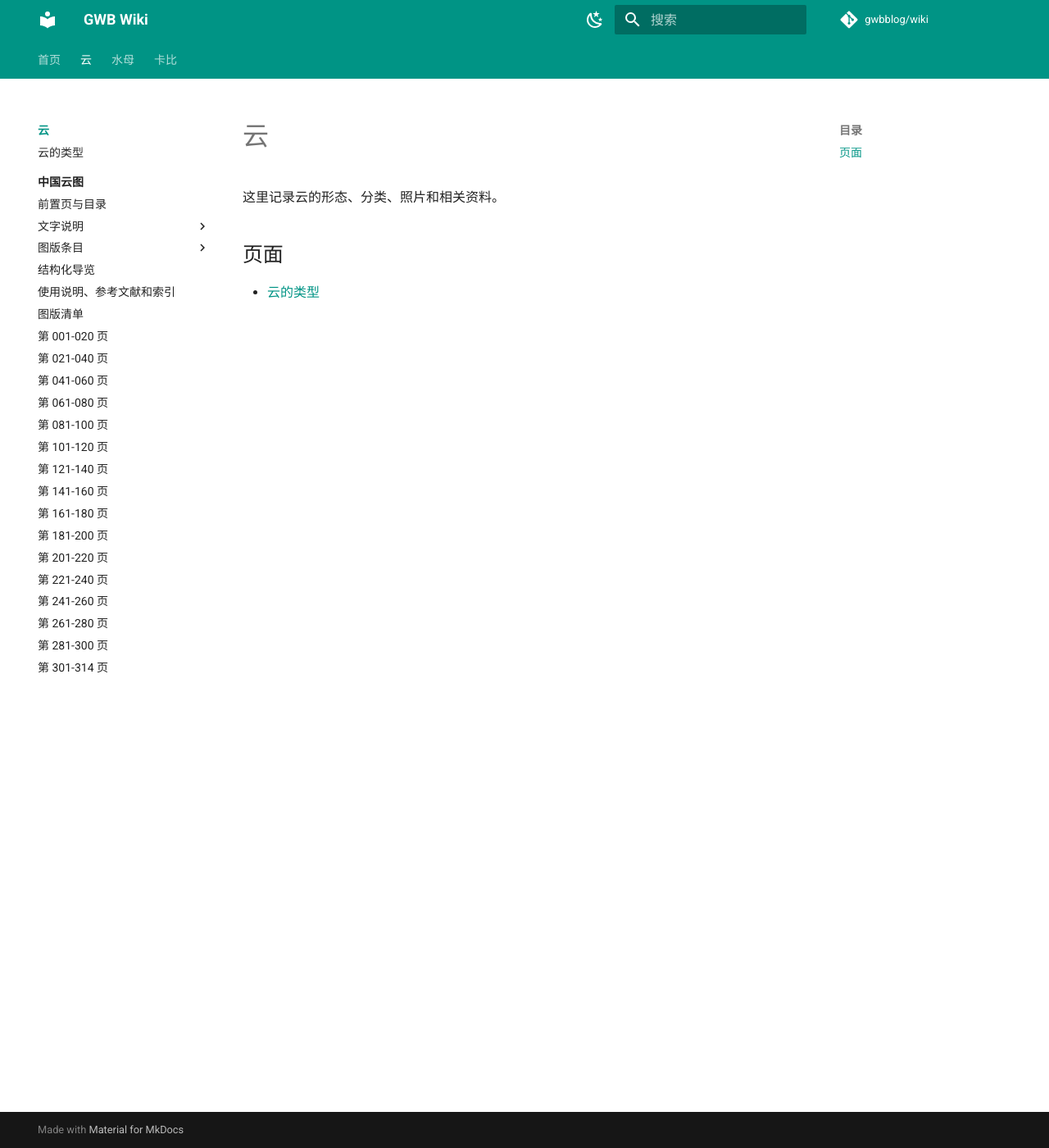
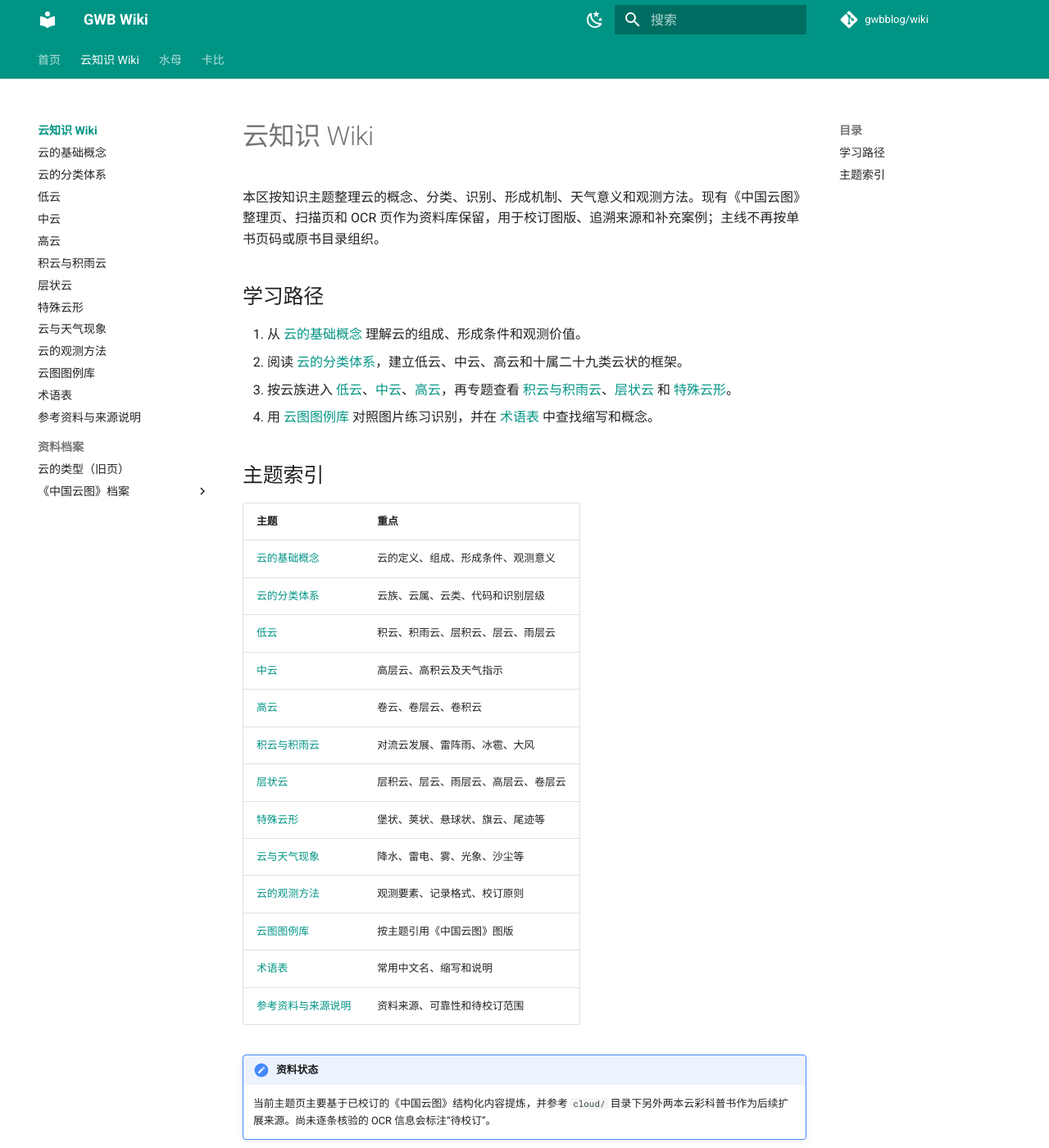
Before and after one commit to jellyfishjellyman/wiki, an MkDocs documentation site: the page built from docs/clouds/index.md, in a window 1280 px wide and 1400 px high. Shown: the whole window at 82% size. Built offline with MkDocs 1.6.1 and Material for MkDocs 9.7.7, drawn with Linux system fonts in a browser that asks for light colours; comment, search, counter and statistics services are not loaded.

Commit message:
Restructure cloud wiki by topic

```diff
--- a/docs/clouds/index.md
+++ b/docs/clouds/index.md
@@ -1,7 +1,31 @@
-# 云
+# 云知识 Wiki
 
-这里记录云的形态、分类、照片和相关资料。
+本区按知识主题整理云的概念、分类、识别、形成机制、天气意义和观测方法。现有《中国云图》整理页、扫描页和 OCR 页作为资料库保留，用于校订图版、追溯来源和补充案例；主线不再按单书页码或原书目录组织。
 
-## 页面
+## 学习路径
 
-- [云的类型](cloud-types.md)
+1. 从 [云的基础概念](basics.md) 理解云的组成、形成条件和观测价值。
+2. 阅读 [云的分类体系](classification.md)，建立低云、中云、高云和十属二十九类云状的框架。
+3. 按云族进入 [低云](low-clouds.md)、[中云](mid-clouds.md)、[高云](high-clouds.md)，再专题查看 [积云与积雨云](cumulus-cumulonimbus.md)、[层状云](layered-clouds.md) 和 [特殊云形](special-forms.md)。
+4. 用 [云图图例库](gallery.md) 对照图片练习识别，并在 [术语表](glossary.md) 中查找缩写和概念。
+
+## 主题索引
+
+| 主题 | 重点 |
+| --- | --- |
+| [云的基础概念](basics.md) | 云的定义、组成、形成条件、观测意义 |
+| [云的分类体系](classification.md) | 云族、云属、云类、代码和识别层级 |
+| [低云](low-clouds.md) | 积云、积雨云、层积云、层云、雨层云 |
+| [中云](mid-clouds.md) | 高层云、高积云及天气指示 |
+| [高云](high-clouds.md) | 卷云、卷层云、卷积云 |
+| [积云与积雨云](cumulus-cumulonimbus.md) | 对流云发展、雷阵雨、冰雹、大风 |
+| [层状云](layered-clouds.md) | 层积云、层云、雨层云、高层云、卷层云 |
+| [特殊云形](special-forms.md) | 堡状、荚状、悬球状、旗云、尾迹等 |
+| [云与天气现象](weather-phenomena.md) | 降水、雷电、雾、光象、沙尘等 |
+| [云的观测方法](observation.md) | 观测要素、记录格式、校订原则 |
+| [云图图例库](gallery.md) | 按主题引用《中国云图》图版 |
+| [术语表](glossary.md) | 常用中文名、缩写和说明 |
+| [参考资料与来源说明](references.md) | 资料来源、可靠性和待校订范围 |
+
+!!! note "资料状态"
+    当前主题页主要基于已校订的《中国云图》结构化内容提炼，并参考 `cloud/` 目录下另外两本云彩科普书作为后续扩展来源。尚未逐条核验的 OCR 信息会标注“待校订”。
--- a/mkdocs.yml
+++ b/mkdocs.yml
@@ -31,56 +31,70 @@ theme:
 
 nav:
   - 首页: index.md
-  - 云:
+  - 云知识 Wiki:
       - clouds/index.md
-      - 云的类型: clouds/cloud-types.md
-      - 中国云图:
-          - clouds/china-cloud-atlas/index.md
-          - 前置页与目录: clouds/china-cloud-atlas/front-matter.md
-          - 文字说明:
-              - clouds/china-cloud-atlas/text/index.md
-              - 云的分类: clouds/china-cloud-atlas/text/cloud-classification.md
-              - 云的特征: clouds/china-cloud-atlas/text/cloud-features.md
-              - 云的编码: clouds/china-cloud-atlas/text/cloud-coding.md
-          - 图版条目:
-              - clouds/china-cloud-atlas/plates/index.md
-              - 低云图版：积云: clouds/china-cloud-atlas/plates/low-clouds-cumulus.md
-              - 低云图版：浓积云与积雨云: clouds/china-cloud-atlas/plates/low-clouds-cumulonimbus.md
-              - 低云图版：积雨云降水与云砧: clouds/china-cloud-atlas/plates/low-clouds-cumulonimbus-precipitation.md
-              - 低云图版：层积云: clouds/china-cloud-atlas/plates/low-clouds-stratocumulus.md
-              - 低云图版：层云与雨层云: clouds/china-cloud-atlas/plates/low-clouds-stratus-nimbostratus.md
-              - 中云图版：高层云: clouds/china-cloud-atlas/plates/mid-clouds-altostratus.md
-              - 中云图版：高积云: clouds/china-cloud-atlas/plates/mid-clouds-altocumulus.md
-              - 高云图版：卷云: clouds/china-cloud-atlas/plates/high-clouds-cirrus.md
-              - 高云图版：卷层云与卷积云: clouds/china-cloud-atlas/plates/high-clouds-cirrostratus-cirrocumulus.md
-              - 天气现象图版：雾: clouds/china-cloud-atlas/plates/weather-fog.md
-              - 天气现象图版：光象: clouds/china-cloud-atlas/plates/weather-optical-phenomena.md
-              - 天气现象图版：闪电: clouds/china-cloud-atlas/plates/weather-lightning.md
-              - 天气现象图版：降水粒子: clouds/china-cloud-atlas/plates/weather-precipitation-particles.md
-              - 天气现象图版：雾凇、霜和积冰: clouds/china-cloud-atlas/plates/weather-frost-icing.md
-              - 天气现象图版：龙卷、尘卷风和沙尘: clouds/china-cloud-atlas/plates/weather-tornado-dust.md
-              - 飞机上观测云图: clouds/china-cloud-atlas/plates/aircraft-observed-clouds.md
-              - 地形云图版: clouds/china-cloud-atlas/plates/terrain-clouds.md
-              - 补充云和天气现象个例: clouds/china-cloud-atlas/plates/supplementary-cloud-weather-examples.md
-          - 结构化导览: clouds/china-cloud-atlas/structure.md
-          - 使用说明、参考文献和索引: clouds/china-cloud-atlas/usage-references-index.md
-          - 图版清单: clouds/china-cloud-atlas/plate-catalog.md
-          - 第 001-020 页: clouds/china-cloud-atlas/pages-001-020.md
-          - 第 021-040 页: clouds/china-cloud-atlas/pages-021-040.md
-          - 第 041-060 页: clouds/china-cloud-atlas/pages-041-060.md
-          - 第 061-080 页: clouds/china-cloud-atlas/pages-061-080.md
-          - 第 081-100 页: clouds/china-cloud-atlas/pages-081-100.md
-          - 第 101-120 页: clouds/china-cloud-atlas/pages-101-120.md
-          - 第 121-140 页: clouds/china-cloud-atlas/pages-121-140.md
-          - 第 141-160 页: clouds/china-cloud-atlas/pages-141-160.md
-          - 第 161-180 页: clouds/china-cloud-atlas/pages-161-180.md
-          - 第 181-200 页: clouds/china-cloud-atlas/pages-181-200.md
-          - 第 201-220 页: clouds/china-cloud-atlas/pages-201-220.md
-          - 第 221-240 页: clouds/china-cloud-atlas/pages-221-240.md
-          - 第 241-260 页: clouds/china-cloud-atlas/pages-241-260.md
-          - 第 261-280 页: clouds/china-cloud-atlas/pages-261-280.md
-          - 第 281-300 页: clouds/china-cloud-atlas/pages-281-300.md
-          - 第 301-314 页: clouds/china-cloud-atlas/pages-301-314.md
+      - 云的基础概念: clouds/basics.md
+      - 云的分类体系: clouds/classification.md
+      - 低云: clouds/low-clouds.md
+      - 中云: clouds/mid-clouds.md
+      - 高云: clouds/high-clouds.md
+      - 积云与积雨云: clouds/cumulus-cumulonimbus.md
+      - 层状云: clouds/layered-clouds.md
+      - 特殊云形: clouds/special-forms.md
+      - 云与天气现象: clouds/weather-phenomena.md
+      - 云的观测方法: clouds/observation.md
+      - 云图图例库: clouds/gallery.md
+      - 术语表: clouds/glossary.md
+      - 参考资料与来源说明: clouds/references.md
+      - 资料档案:
+          - 云的类型（旧页）: clouds/cloud-types.md
+          - 《中国云图》档案:
+              - clouds/china-cloud-atlas/index.md
+              - 前置页与目录: clouds/china-cloud-atlas/front-matter.md
+              - 文字说明:
+                  - clouds/china-cloud-atlas/text/index.md
+                  - 云的分类: clouds/china-cloud-atlas/text/cloud-classification.md
+                  - 云的特征: clouds/china-cloud-atlas/text/cloud-features.md
+                  - 云的编码: clouds/china-cloud-atlas/text/cloud-coding.md
+              - 图版条目:
+                  - clouds/china-cloud-atlas/plates/index.md
+                  - 低云图版：积云: clouds/china-cloud-atlas/plates/low-clouds-cumulus.md
+                  - 低云图版：浓积云与积雨云: clouds/china-cloud-atlas/plates/low-clouds-cumulonimbus.md
+                  - 低云图版：积雨云降水与云砧: clouds/china-cloud-atlas/plates/low-clouds-cumulonimbus-precipitation.md
+                  - 低云图版：层积云: clouds/china-cloud-atlas/plates/low-clouds-stratocumulus.md
+                  - 低云图版：层云与雨层云: clouds/china-cloud-atlas/plates/low-clouds-stratus-nimbostratus.md
+                  - 中云图版：高层云: clouds/china-cloud-atlas/plates/mid-clouds-altostratus.md
+                  - 中云图版：高积云: clouds/china-cloud-atlas/plates/mid-clouds-altocumulus.md
+                  - 高云图版：卷云: clouds/china-cloud-atlas/plates/high-clouds-cirrus.md
+                  - 高云图版：卷层云与卷积云: clouds/china-cloud-atlas/plates/high-clouds-cirrostratus-cirrocumulus.md
+                  - 天气现象图版：雾: clouds/china-cloud-atlas/plates/weather-fog.md
+                  - 天气现象图版：光象: clouds/china-cloud-atlas/plates/weather-optical-phenomena.md
+                  - 天气现象图版：闪电: clouds/china-cloud-atlas/plates/weather-lightning.md
+                  - 天气现象图版：降水粒子: clouds/china-cloud-atlas/plates/weather-precipitation-particles.md
+                  - 天气现象图版：雾凇、霜和积冰: clouds/china-cloud-atlas/plates/weather-frost-icing.md
+                  - 天气现象图版：龙卷、尘卷风和沙尘: clouds/china-cloud-atlas/plates/weather-tornado-dust.md
+                  - 飞机上观测云图: clouds/china-cloud-atlas/plates/aircraft-observed-clouds.md
+                  - 地形云图版: clouds/china-cloud-atlas/plates/terrain-clouds.md
+                  - 补充云和天气现象个例: clouds/china-cloud-atlas/plates/supplementary-cloud-weather-examples.md
+              - 结构化导览: clouds/china-cloud-atlas/structure.md
+              - 使用说明、参考文献和索引: clouds/china-cloud-atlas/usage-references-index.md
+              - 图版清单: clouds/china-cloud-atlas/plate-catalog.md
+              - 第 001-020 页: clouds/china-cloud-atlas/pages-001-020.md
+              - 第 021-040 页: clouds/china-cloud-atlas/pages-021-040.md
+              - 第 041-060 页: clouds/china-cloud-atlas/pages-041-060.md
+              - 第 061-080 页: clouds/china-cloud-atlas/pages-061-080.md
+              - 第 081-100 页: clouds/china-cloud-atlas/pages-081-100.md
+              - 第 101-120 页: clouds/china-cloud-atlas/pages-101-120.md
+              - 第 121-140 页: clouds/china-cloud-atlas/pages-121-140.md
+              - 第 141-160 页: clouds/china-cloud-atlas/pages-141-160.md
+              - 第 161-180 页: clouds/china-cloud-atlas/pages-161-180.md
+              - 第 181-200 页: clouds/china-cloud-atlas/pages-181-200.md
+              - 第 201-220 页: clouds/china-cloud-atlas/pages-201-220.md
+              - 第 221-240 页: clouds/china-cloud-atlas/pages-221-240.md
+              - 第 241-260 页: clouds/china-cloud-atlas/pages-241-260.md
+              - 第 261-280 页: clouds/china-cloud-atlas/pages-261-280.md
+              - 第 281-300 页: clouds/china-cloud-atlas/pages-281-300.md
+              - 第 301-314 页: clouds/china-cloud-atlas/pages-301-314.md
   - 水母:
       - jellyfish/index.md
       - 海月水母: jellyfish/moon-jellyfish.md
```
Also changed, not shown: docs/clouds/basics.md (added, +48 -0 lines), docs/clouds/classification.md (added, +46 -0 lines), docs/clouds/cumulus-cumulonimbus.md (added, +42 -0 lines), docs/clouds/gallery.md (added, +41 -0 lines), docs/clouds/glossary.md (added, +40 -0 lines), docs/clouds/high-clouds.md (added, +37 -0 lines), docs/clouds/layered-clouds.md (added, +38 -0 lines), docs/clouds/low-clouds.md (added, +45 -0 lines), docs/clouds/mid-clouds.md (added, +36 -0 lines), docs/clouds/observation.md (added, +39 -0 lines), docs/clouds/references.md (added, +34 -0 lines), docs/clouds/special-forms.md (added, +36 -0 lines), docs/clouds/weather-phenomena.md (added, +40 -0 lines).
